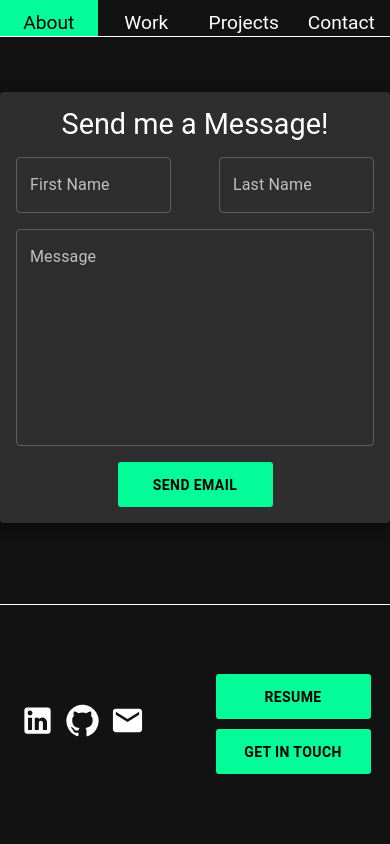
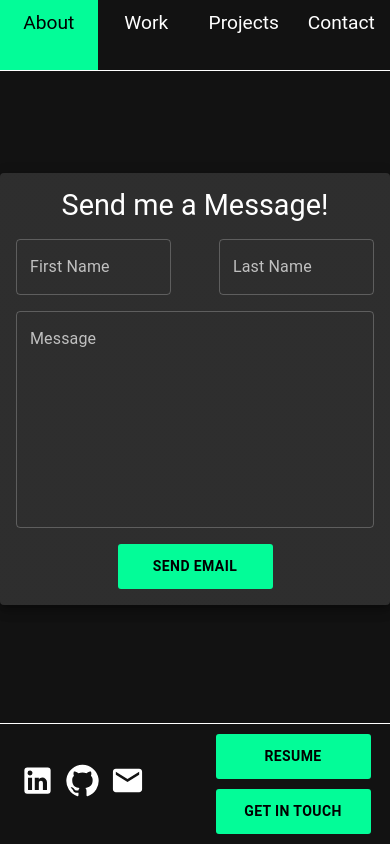
Before and after one commit to syedwajihrizvi/Portfolio, a React (Vite) app: page /contact in a window 390 px wide. Built offline with nearby package versions, Linux system fonts and the light colour scheme.

Commit message:
Fixed overflow due to spotlight

```diff
--- a/src/assets/css/main.css
+++ b/src/assets/css/main.css
@@ -2,8 +2,8 @@ html, body, #root {
     height: 100%;
     margin: 0;
     padding: 0;
-    overflow: auto;
-    overflow-y: hidden;
+    position: relative;
+    overflow: hidden
   }
 
 /* Common Variables */
@@ -76,7 +76,7 @@ html, body, #root {
 @media screen and (max-width: 1024px) {
     .main-grid {
         display: grid;
-        grid-template-rows: 0.1fr auto auto;
+        grid-template-rows: 0.1fr 0.9fr auto;
         grid-template-columns: 1fr;
         grid-template-areas:
             "sidebar"
@@ -606,8 +606,6 @@ html, body, #root {
     max-width: 550px;
     text-align: center;
     padding: 1rem;
-    position: relative;
-    top: 10%
 }
 
 @media screen and (max-width: 800px) {
--- a/src/components/Contact.tsx
+++ b/src/components/Contact.tsx
@@ -38,6 +38,7 @@ function Contact() {
     }
 
     return (
+        <div style={{height: '100%', width: '100%', display: 'flex', alignItems: 'center', justifyContent: 'center'}}>
             <MotionPaper
             className="contact"
             elevation={8}
@@ -66,6 +67,7 @@ function Contact() {
                 <Button className="button button--primary" onClick={handleSubmit(sendEmail)}>Send Email</Button>
                 <ToastContainer position='top-left' autoClose={3000}/>
             </MotionPaper>
+        </div>
     )
 }
 
--- a/src/components/projects/Project.tsx
+++ b/src/components/projects/Project.tsx
@@ -36,26 +36,26 @@ function Project({information}: Props) {
 
     const handleInitialProjectInfoAnimationState = () => {
         if (infoButton.info)
-            return {y:-1500, opacity: 0}
-        return {y: 0, opacity: 1}
+            return {opacity: 0}
+        return {opacity: 1}
     }
 
     const handleFinalProjectInfoAnimationState = () => {
         if (infoButton.info)
-            return {y: 0, opacity: 1}
-        return {y: -1500, opacity: 0}
+            return {opacity: 1}
+        return {opacity: 0}
     }
 
     const handleInitialProjectUsageAnimationState = () => {
         if (infoButton.usage)
-            return {y:1500, opacity: 0}
-        return {y: 0, opacity: 1}
+            return {opacity: 0}
+        return {opacity: 1}
     }
 
     const handleFinalProjectUsageAnimationState = () => {
         if (infoButton.usage)
-            return {y:0, opacity: 1}
-        return {y: 1500, opacity: 0}
+            return {opacity: 1}
+        return {opacity: 0}
     }
 
     const handleAnimationStateComplete = () => {
```
Lines whose indentation alone changed are shown as unchanged.
